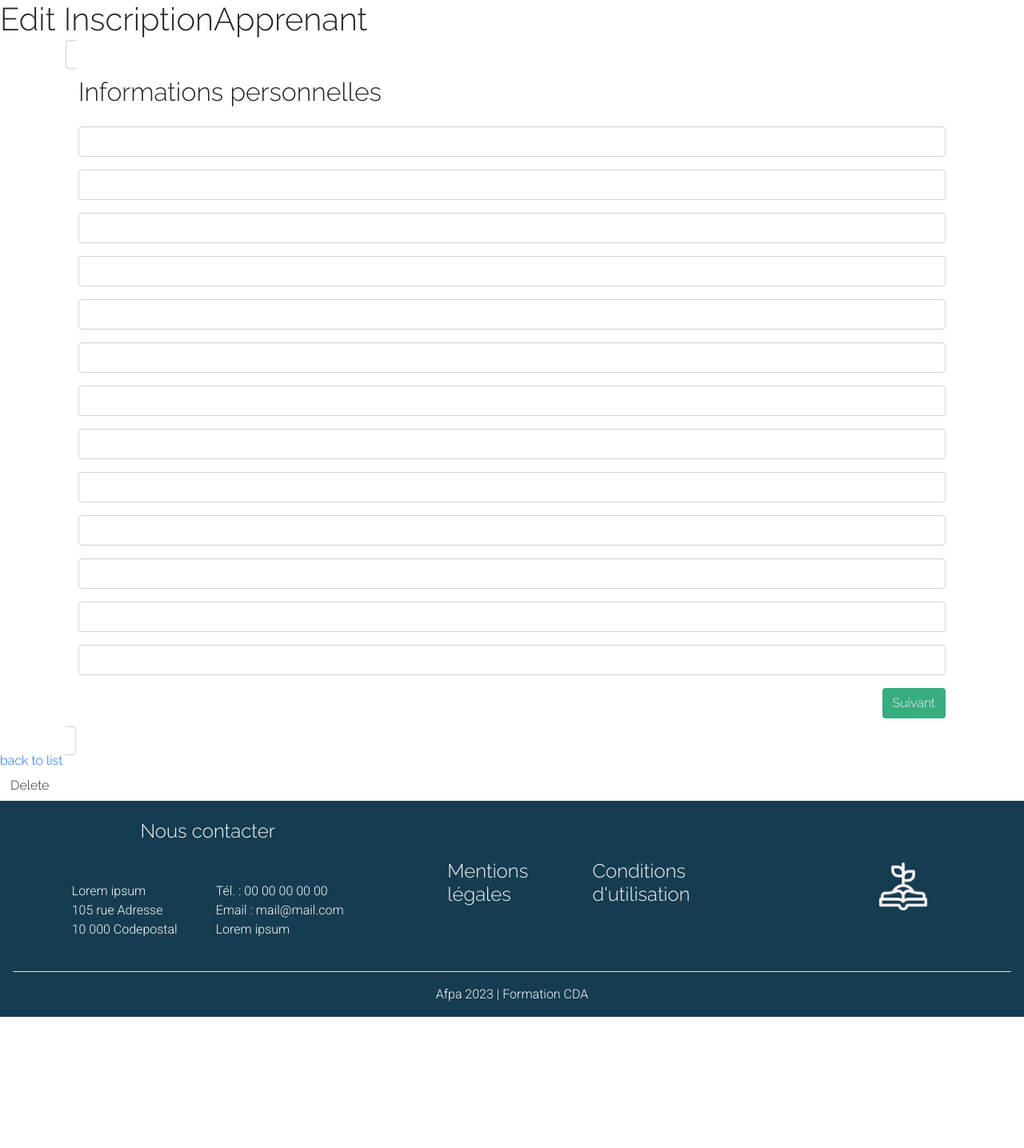
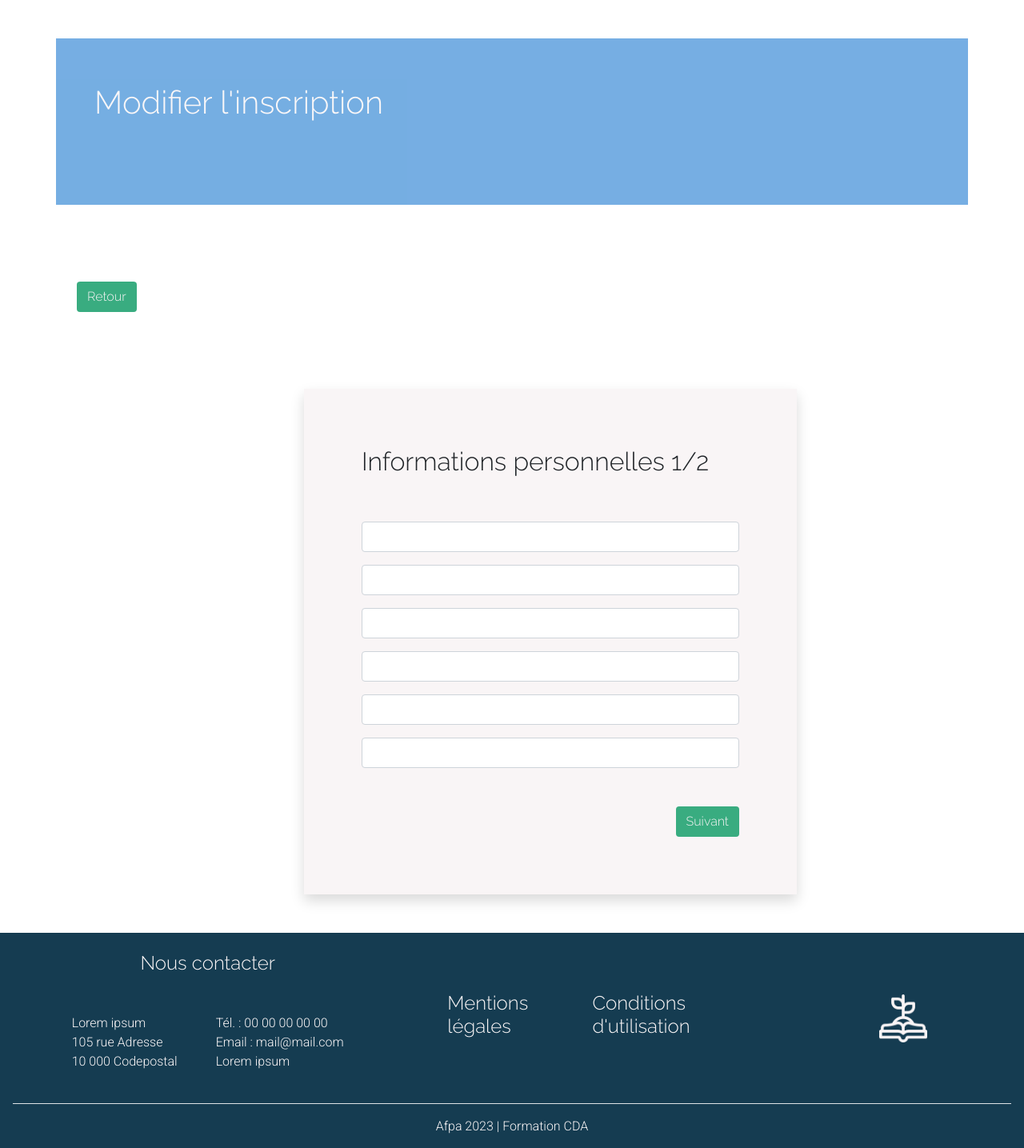
Before and after one commit to stemarono/projet_apprenant, a Symfony app: template templates/inscription_apprenant/edit.html.twig in a window 1280 px wide. Shown: the part 156-1591 px from the top of the page at 80% size. Before the commit the page ends 1427 px from the top, so only its background shows below. Run offline with Twig, Linux system fonts and the light colour scheme; the template is opened without the code that fills it, so the values that code supplies are empty; form fields are guessed from the names that the template uses; some libraries are stand-ins or nearby versions.

Commit message:
CRUD inscriptionApprenant

```diff
--- a/public/css/style_m.css
+++ b/public/css/style_m.css
@@ -17,7 +17,7 @@
 }
 /* colors */
 .bg-green {
-    background-color: var(--bs-green) !important;
+    background-color: var(--bs-green);
 }
 .bg-blue {
     background-color: var(--bs-blue);
@@ -40,6 +40,9 @@
 }
 .text-blue {
     color: var(--bs-blue);
+}
+.opacity {
+    opacity: 0.7;
 }
 /* fonts */
 
--- a/public/js/scripts.js
+++ b/public/js/scripts.js
@@ -25,10 +25,17 @@ window.onload = () => {
     })
 
     // on gère les boutons "suivant"
-    let boutons = document.querySelectorAll("button[type=button]")
+    let boutons = document.querySelectorAll(".next")
 
     for(let bouton of boutons){
         bouton.addEventListener("click", pageSuivante)
+    }
+
+    // on gère les boutons "précédent"
+    boutons = document.querySelectorAll(".prev")
+
+    for (let bouton of boutons){
+        bouton.addEventListener("click", pagePrecedente)
     }
 }
 
@@ -49,9 +56,12 @@ function pageSuivante() {
     // on incrémente pageActive
      pageActive++
 
+     // on "active" le noueau numéro
+     document.querySelector("#num"+pageActive).classList.add("active")
+
 }
 
-// on crée la fonction qui fait avancer le formulaire d'une page
+// on crée la fonction qui fait reculer le formulaire d'une page
 function pagePrecedente() {
 
     // on masque toutes les pages
@@ -60,12 +70,15 @@ function pagePrecedente() {
     }
 
     // on affiche la page suivante
-    this.parentElement.parentElement.nextElementSibling.style.display = "initial"
+    this.parentElement.parentElement.previousElementSibling.style.display = "initial"
 
     // on "désactive" la page active
     document.querySelector(".active").classList.remove("active")
 
     // on incrémente pageActive
-     pageActive++
+     pageActive--
+
+     // on "active" le nouveau numéro
+     document.querySelector("#num"+pageActive).classList.add("active")
 
 }
--- a/templates/base.html.twig
+++ b/templates/base.html.twig
@@ -63,10 +63,10 @@
 									<a href="" class="dropdown-item text-clear">Préincsriptions</a>
 								</li>
 								<li>
-									<a href="" class="dropdown-item text-clear">Nouvelle inscription</a>
+									<a href="{{ path('app_inscription_apprenant_new')}}" class="dropdown-item text-clear">Nouvelle inscription</a>
 								</li>
 								<li>
-									<a href="" class="dropdown-item text-clear">Inscrits</a>
+									<a href="{{ path('app_inscription_apprenant_index') }}" class="dropdown-item text-clear">Inscrits</a>
 								</li>
 								<li>
 									<a href="{{ path('app_management_tools')}}" class="dropdown-item text-clear">Outils d'administration</a>
--- a/templates/inscription_apprenant/_delete_form.html.twig
+++ b/templates/inscription_apprenant/_delete_form.html.twig
@@ -1,4 +1,4 @@
 <form method="post" action="{{ path('app_inscription_apprenant_delete', {'id': inscription_apprenant.id}) }}" onsubmit="return confirm('Are you sure you want to delete this item?');">
     <input type="hidden" name="_token" value="{{ csrf_token('delete' ~ inscription_apprenant.id) }}">
-    <button class="btn">Delete</button>
+    <button class="btn btn-md bg-red p-2 px-4 text-clear">Supprimer</button>
 </form>
--- a/templates/inscription_apprenant/_form.html.twig
+++ b/templates/inscription_apprenant/_form.html.twig
@@ -1,74 +1,61 @@
-<div class="container">
-  <div class="header">
-  </div>
+<div class="container form bg-clear shadow p-4 m-5">
+	<div class="header"></div>
 	<div>
 		{{ form_start(form) }}
-    <div class="form form-control page" id="page1">
-      <div class="d-flex align-items-center justify-content-start m-3">
-        <h2>Informations personnelles</h2>
+		<div class="form page" id="page1">
+			<div class="d-flex align-items-center justify-content-start m-5">
+				<h2>Informations personnelles 1/2</h2>
 			</div>
-      <div class="d-flex align-items-center justify-content-start m-3">
+			<div class="d-flex align-items-center justify-content-start m-3 mx-5">
 				{{ form_widget(form.identifiant) }}
 			</div>
-      <div class="d-flex align-items-center justify-content-start m-3">
+			<div class="d-flex align-items-center justify-content-start m-3 mx-5">
 				{{ form_widget(form.nom) }}
 			</div>
-      <div class="d-flex align-items-center justify-content-start m-3">
+			<div class="d-flex align-items-center justify-content-start m-3 mx-5">
 				{{ form_widget(form.prenom) }}
 			</div>
-      <div class="d-flex align-items-center justify-content-start m-3">
+			<div class="d-flex align-items-center justify-content-start m-3 mx-5">
 				{{ form_widget(form.dateNaissance) }}
 			</div>
-      <div class="d-flex align-items-center justify-content-start m-3">
+			<div class="d-flex align-items-center justify-content-start m-3 mx-5">
 				{{ form_widget(form.sexe) }}
 			</div>
-      <div class="d-flex align-items-center justify-content-start m-3">
-        {{ form_widget(form.adresse) }}
-      </div>
-      <div class="d-flex align-items-center justify-content-start m-3">
-        {{ form_widget(form.codePostal) }}
-      </div>
-      <div class="d-flex align-items-center justify-content-start m-3">
-        {{ form_widget(form.ville) }}
-      </div>
-      <div class="d-flex align-items-center justify-content-start m-3">
-        {{ form_widget(form.region) }}
-      </div>
-      <div class="d-flex align-items-center justify-content-start m-3">
-        {{ form_widget(form.pays) }}
-      </div>
-      <div class="d-flex align-items-center justify-content-start m-3">
-        {{ form_widget(form.telephone) }}
-      </div>
-      <div class="d-flex align-items-center justify-content-start m-3">
-        {{ form_widget(form.email) }}
-      </div>
-      <div class="d-flex align-items-center justify-content-start m-3">
+			<div class="d-flex align-items-center justify-content-start m-3 mx-5">
 				{{ form_widget(form.numSecu) }}
 			</div>
-      <div class="d-flex align-items-center justify-content-end m-3">
+			<div class="d-flex align-items-center justify-content-end m-5">
 				<button class="btn bg-green text-clear next" type="button">
 					Suivant
 				</button>
 			</div>
 		</div>
-    <div class="form form-control page" id="page2">
-      <div class="d-flex align-items-center justify-content-start m-3">
-        <h2>Inscription au cursus</h2>
+		<div class="form page" id="page2">
+			<div class="d-flex align-items-center justify-content-start m-5">
+				<h2>Informations personnelles 2/2</h2>
 			</div>
-      <div class="d-flex align-items-center justify-content-start m-3">
-        {{ form_widget(form.dateInscription) }}
+			<div class="d-flex align-items-center justify-content-start m-3 mx-5">
+				{{ form_widget(form.adresse) }}
 			</div>
-      <div class="d-flex align-items-center justify-content-start m-3">
-        {{ form_widget(form.cursus) }}
+			<div class="d-flex align-items-center justify-content-start m-3 mx-5">
+				{{ form_widget(form.codePostal) }}
 			</div>
-      <div class="d-flex align-items-center justify-content-start m-3">
-        {{ form_widget(form.groupeCursus) }}
+			<div class="d-flex align-items-center justify-content-start m-3 mx-5">
+				{{ form_widget(form.ville) }}
 			</div>
-      <div class="d-flex align-items-center justify-content-start m-3">
-        {{ form_widget(form.parcours) }}
+			<div class="d-flex align-items-center justify-content-start m-3 mx-5">
+				{{ form_widget(form.region) }}
 			</div>
-      <div class="d-flex align-items-center justify-content-between m-3">
+			<div class="d-flex align-items-center justify-content-start m-3 mx-5">
+				{{ form_widget(form.pays) }}
+			</div>
+			<div class="d-flex align-items-center justify-content-start m-3 mx-5">
+				{{ form_widget(form.telephone) }}
+			</div>
+			<div class="d-flex align-items-center justify-content-start m-3 mx-5">
+				{{ form_widget(form.email) }}
+			</div>
+			<div class="d-flex align-items-center justify-content-between m-5">
 				<button class="btn bg-blue text-clear prev" type="button">
 					Précédent
 				</button>
@@ -77,23 +64,48 @@
 				</button>
 			</div>
 		</div>
-    <div class="form form-control page" id="page3">
-      <div class="d-flex align-items-center justify-content-start m-3">
+		<div class="form page" id="page3">
+			<div class="d-flex align-items-center justify-content-start m-5">
+				<h2>Inscription au cursus</h2>
+			</div>
+			<div class="d-flex align-items-center justify-content-start m-3 mx-5">
+				{{ form_widget(form.dateInscription) }}
+			</div>
+			<div class="d-flex align-items-center justify-content-start m-3 mx-5">
+				{{ form_widget(form.cursus) }}
+			</div>
+			<div class="d-flex align-items-center justify-content-start m-3 mx-5">
+				{{ form_widget(form.groupeCursus) }}
+			</div>
+			<div class="d-flex align-items-center justify-content-start m-3 mx-5">
+				{{ form_widget(form.parcours) }}
+			</div>
+			<div class="d-flex align-items-center justify-content-between m-5">
+				<button class="btn bg-blue text-clear prev" type="button">
+					Précédent
+				</button>
+				<button class="btn bg-green text-clear next" type="button">
+					Suivant
+				</button>
+			</div>
+		</div>
+		<div class="form page" id="page4">
+			<div class="d-flex align-items-center justify-content-start m-5">
 				<h2>Financement</h2>
 			</div>
-      <div class="d-flex align-items-center justify-content-start m-3">
+			<div class="d-flex align-items-center justify-content-start m-3 mx-5">
 				{{ form_widget(form.financement) }}
 			</div>
-      <div class="d-flex align-items-center justify-content-start m-3">
+			<div class="d-flex align-items-center justify-content-start m-3 mx-5">
 				{{ form_widget(form.modePaiement) }}
 			</div>
-      <div class="d-flex align-items-center justify-content-start m-3">
+			<div class="d-flex align-items-center justify-content-start m-3 mx-5">
 				{{ form_widget(form.montant) }}
 			</div>
-      <div class="d-flex align-items-center justify-content-start m-3">
+			<div class="d-flex align-items-center justify-content-start m-3 mx-5">
 				{{ form_widget(form.nbEcheance) }}
 			</div>
-      <div class="d-flex align-items-center justify-content-between m-3">
+			<div class="d-flex align-items-center justify-content-between m-5">
 				<button class="btn bg-blue text-clear prev" type="button">
 					Précédent
 				</button>
--- a/templates/inscription_apprenant/edit.html.twig
+++ b/templates/inscription_apprenant/edit.html.twig
@@ -1,13 +1,23 @@
 {% extends 'base.html.twig' %}
 
-{% block title %}Edit InscriptionApprenant{% endblock %}
+{% block title %}Modifier l'inscription{% endblock %}
 
 {% block body %}
-    <h1>Edit InscriptionApprenant</h1>
+    {# titre #}
+	<div class="container p-5 my-5 bg-blueclear">
+		<h1 class="pt-2 pb-5 text-clear">Modifier l'inscription</h1>
+	</div>
 
-    {{ include('inscription_apprenant/_form.html.twig', {'button_label': 'Update'}) }}
+	{# Bouton retour #}
+	<div class="d-md-flex p-5 justify-content-md-start">
+		<button class="btn bg-green text-clear mx-5 align-start">
+			<a class="text-clear" href="javascript:history.back()">Retour</a>
+		</button>
+	</div>
 
-    <a href="{{ path('app_inscription_apprenant_index') }}">back to list</a>
+	{# formulaire #}
+	<div class="container w-50">
+		{{ include('inscription_apprenant/_form.html.twig') }}
+	</div>
 
-    {{ include('inscription_apprenant/_delete_form.html.twig') }}
 {% endblock %}
```
Also changed, not shown: src/Entity/GroupeCursus.php (+5 -3 lines), templates/inscription_apprenant/index.html.twig (+46 -28 lines), templates/inscription_apprenant/new.html.twig (+17 -3 lines), templates/inscription_apprenant/show.html.twig (+76 -68 lines). Lines whose indentation alone changed are shown as unchanged.
